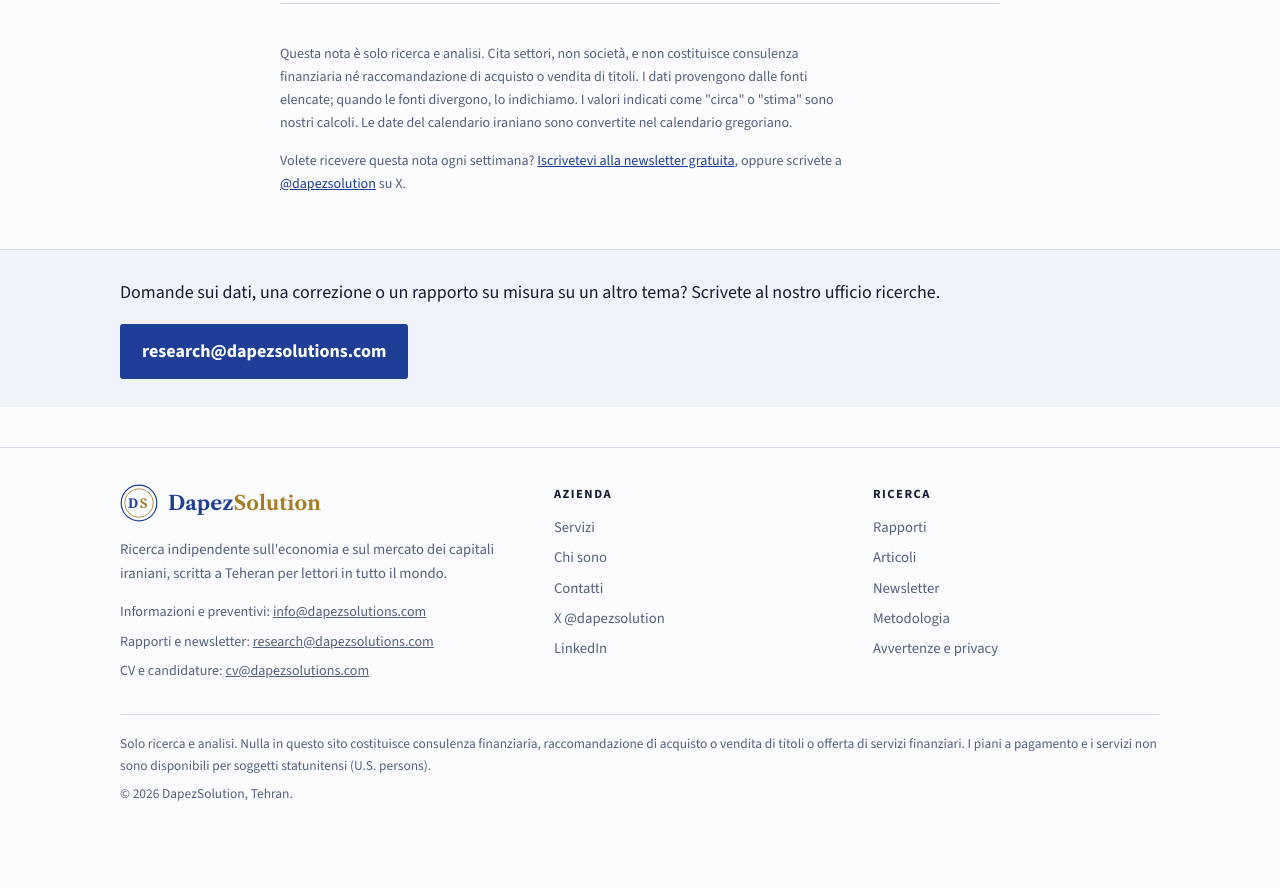
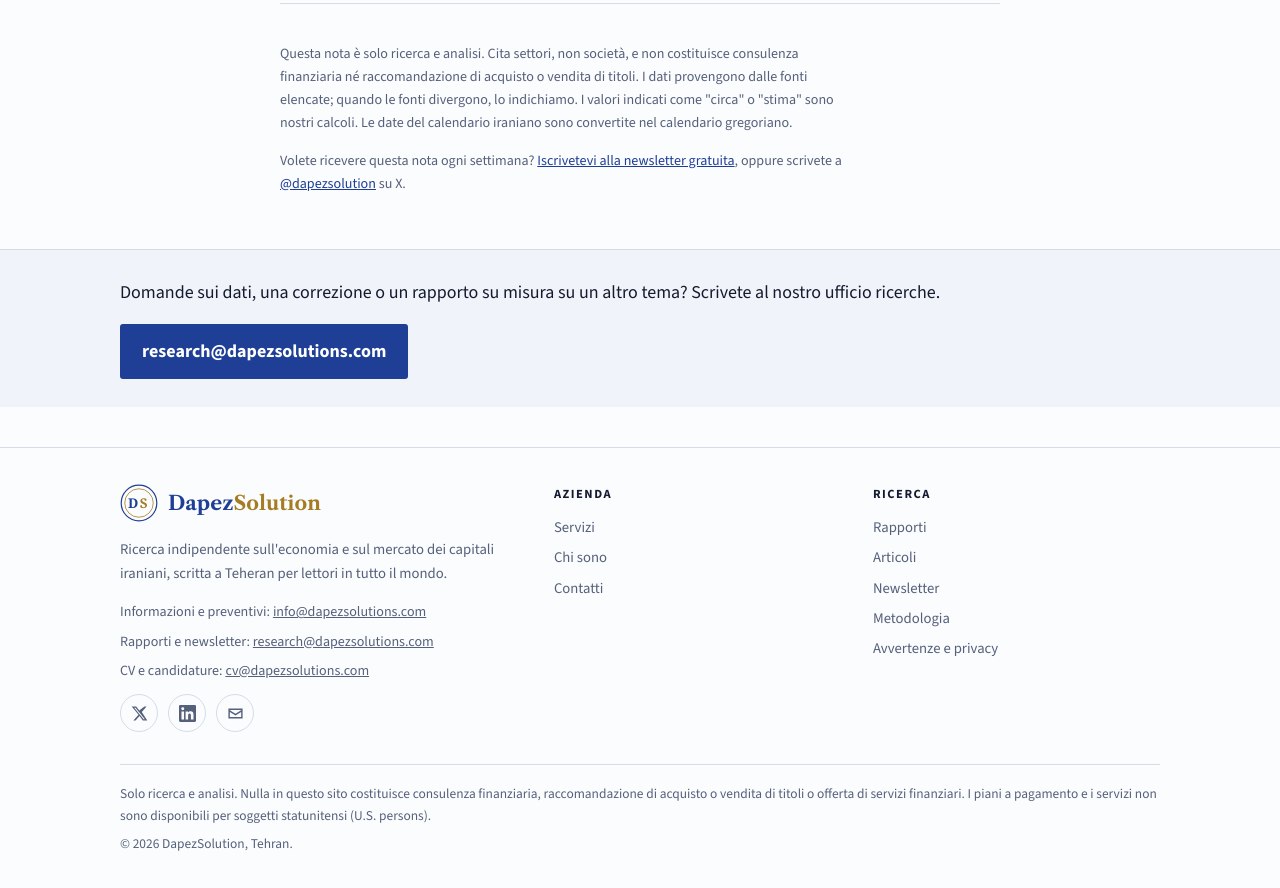
Before and after one commit to dapezsolution/dapezsolution.github.io, a plain HTML site: page reports/tse-weekly-2026-11-11-it.html in a window 1280 px wide. Shown: the part 3902-4790 px from the top of the page. Before the commit the page ends 4750 px from the top, so only its background shows below. Drawn offline with nearby package versions, Linux system fonts and the light colour scheme; a script that the page names is missing.

Commit message:
Icon-only social links (remaining reports)

```diff
--- a/reports/tse-weekly-2026-11-11-it.html
+++ b/reports/tse-weekly-2026-11-11-it.html
@@ -228,6 +228,7 @@ ol.src li { margin-bottom: 6px; word-break: break-word; }
         <li>Rapporti e newsletter: <a href="mailto:research@dapezsolutions.com">research@dapezsolutions.com</a></li>
         <li>CV e candidature: <a href="mailto:cv@dapezsolutions.com">cv@dapezsolutions.com</a></li>
       </ul>
+      <div class="soc"><a href="https://x.com/dapezsolution" title="X @dapezsolution" aria-label="X @dapezsolution" target="_blank" rel="noopener"><svg viewBox="0 0 24 24" aria-hidden="true"><path d="M18.9 2H22l-6.8 7.8L23 22h-6.2l-4.8-6.3L6.4 22H3.3l7.3-8.3L1 2h6.3l4.4 5.8L18.9 2zm-1.1 18h1.7L6.3 3.9H4.5L17.8 20z"/></svg></a><a href="https://www.linkedin.com/company/dapezsolution/" title="LinkedIn" aria-label="LinkedIn" target="_blank" rel="noopener"><svg viewBox="0 0 24 24" aria-hidden="true"><path d="M20.4 20.5h-3.6v-5.6c0-1.3 0-3-1.8-3s-2.1 1.4-2.1 2.9v5.7H9.3V9h3.4v1.6h.1c.5-.9 1.6-1.8 3.4-1.8 3.6 0 4.3 2.4 4.3 5.5v6.2zM5.3 7.4a2.1 2.1 0 1 1 0-4.2 2.1 2.1 0 0 1 0 4.2zM7.1 20.5H3.5V9h3.6v11.5zM22.2 0H1.8C.8 0 0 .8 0 1.7v20.6c0 .9.8 1.7 1.8 1.7h20.4c1 0 1.8-.8 1.8-1.7V1.7C24 .8 23.2 0 22.2 0z"/></svg></a><a href="mailto:info@dapezsolutions.com" title="info@dapezsolutions.com" aria-label="info@dapezsolutions.com"><svg viewBox="0 0 24 24" aria-hidden="true"><path d="M2 5h20v14H2V5zm2 2v.5l8 5 8-5V7H4zm16 2.8-8 5-8-5V17h16V9.8z"/></svg></a></div>
     </div>
     <div>
       <h4>Azienda</h4>
@@ -235,8 +236,6 @@ ol.src li { margin-bottom: 6px; word-break: break-word; }
         <li><a href="../it/services.html">Servizi</a></li>
         <li><a href="../it/about.html">Chi sono</a></li>
         <li><a href="../it/contact.html">Contatti</a></li>
-        <li><a href="https://x.com/dapezsolution" target="_blank" rel="noopener">X @dapezsolution</a></li>
-        <li><a href="https://www.linkedin.com/company/dapezsolution/" target="_blank" rel="noopener">LinkedIn</a></li>
       </ul>
     </div>
     <div>
@@ -255,6 +254,7 @@ ol.src li { margin-bottom: 6px; word-break: break-word; }
     </div>
   </div>
 </footer>
+<style>.soc { display: flex; gap: 10px; margin: 12px 0 0; padding: 0; list-style: none; } .soc a { display: inline-flex; align-items: center; justify-content: center; width: 38px; height: 38px; border: 1px solid var(--line, #d5dbe8); border-radius: 50%; color: inherit; text-decoration: none; } .soc a:hover { border-color: currentColor; } .soc svg { width: 17px; height: 17px; fill: currentColor; } .contact-list .soc { margin: 0; }</style>
 <style>.foot-mail { list-style: none; padding: 0; margin: 12px 0 0; display: grid; gap: 4px; font-size: 0.88rem; } .foot-mail a { text-decoration: underline; }</style>
 <!--/site-foot-->
 </body>
```
Also changed, not shown: reports/tse-weekly-2026-11-11.html (+2 -2 lines), reports/tse-weekly-2026-11-18-it.html (+2 -2 lines), reports/tse-weekly-2026-11-18.html (+2 -2 lines).
